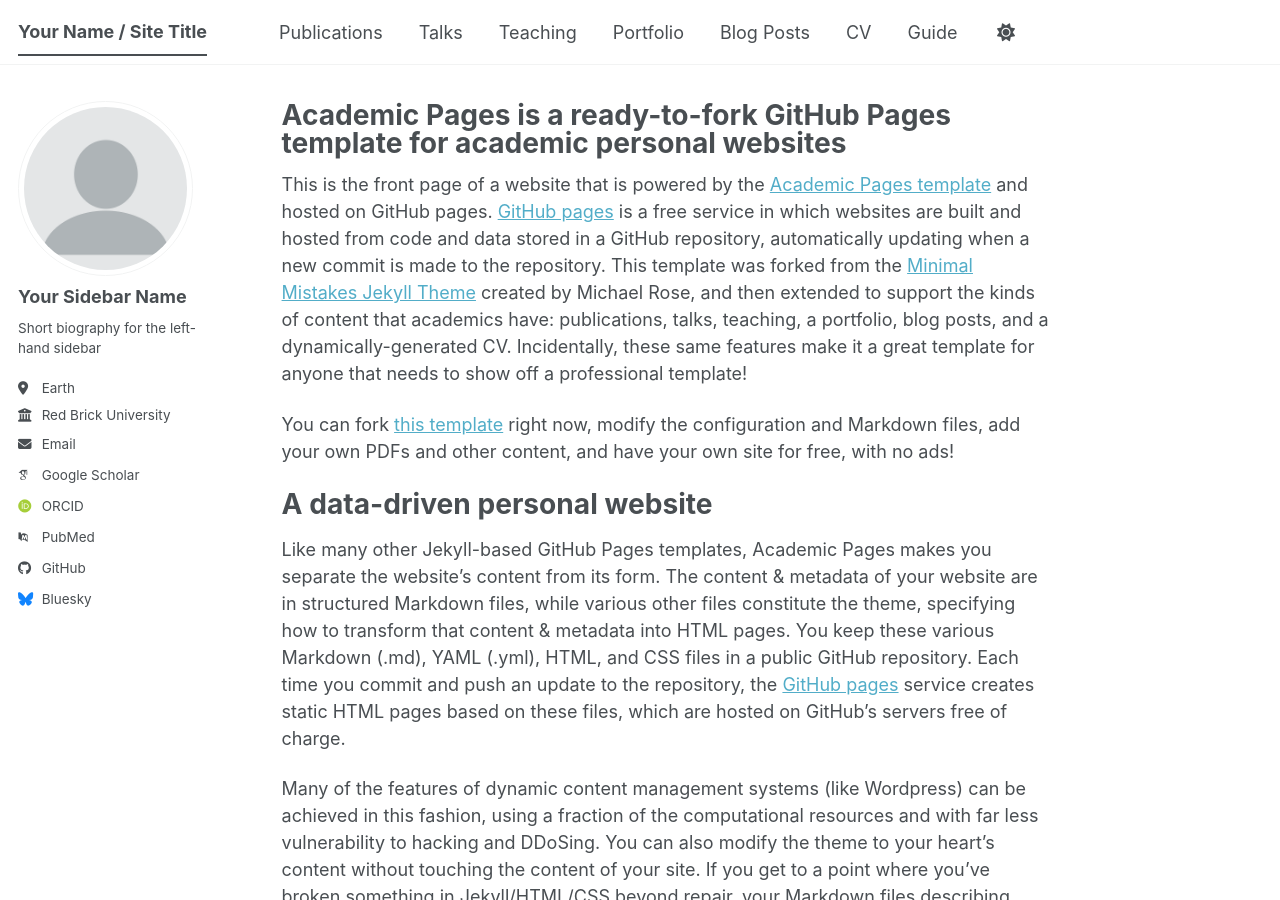
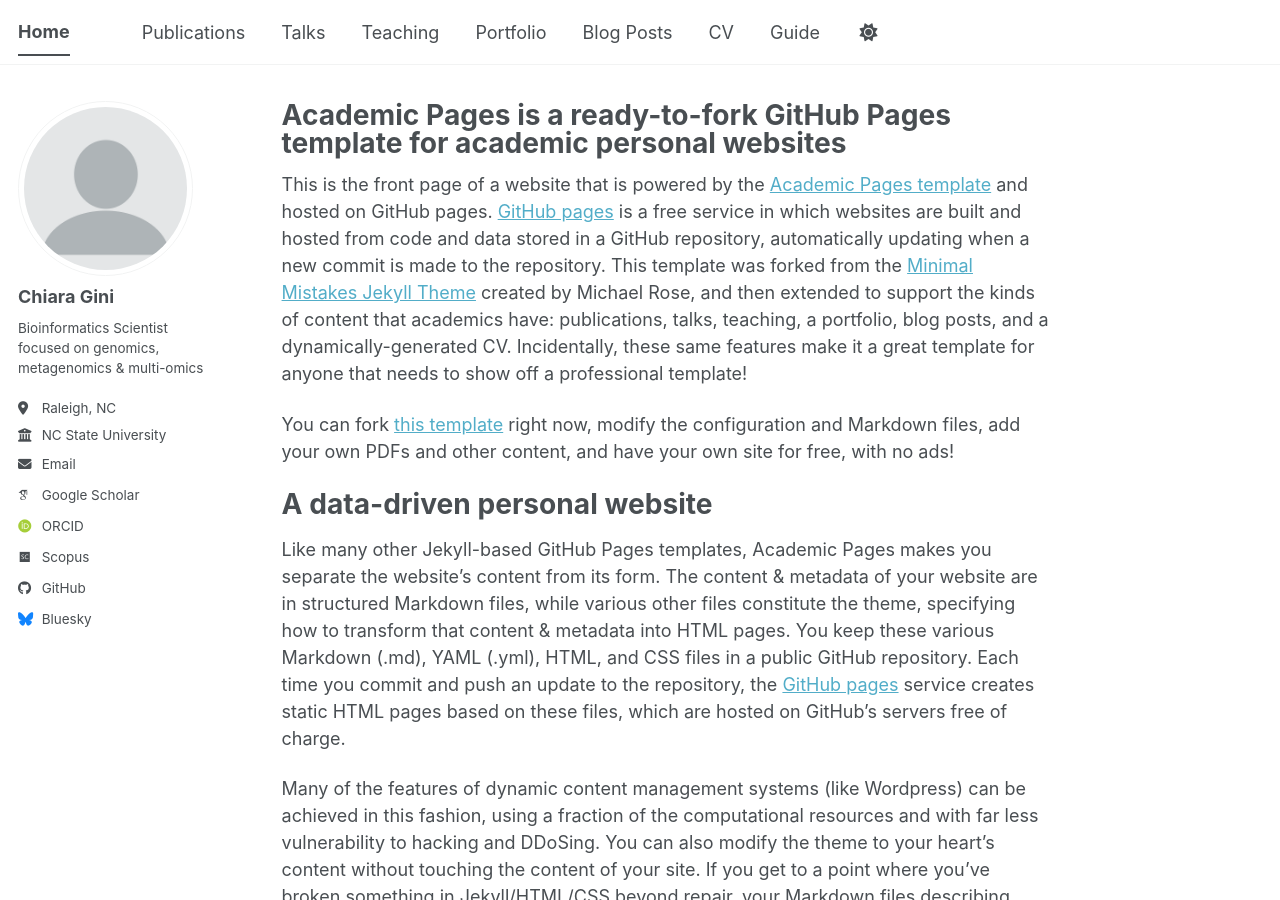
Before and after one commit to bioinfogini/bioinfogini.github.io, a Jekyll site: the page built from _pages/about.md, in a window 1280 px wide and 900 px high. Built offline with Jekyll 4.4.1, drawn with Linux system fonts in a browser that asks for light colours; some web fonts are replaced; a script bundle is joined from its source files by our own code; library files that are not in the unit come from our copies.

Commit message:
Update _config.yml

```diff
--- a/_config.yml
+++ b/_config.yml
@@ -9,7 +9,7 @@
 # Basic Site Settings
 locale                   : "en-US"
 site_theme               : "default" # The available themes options are "default", "air", "sunrise", "mint", "dirt" and "contrast"
-title                    : "Your Name / Site Title"
+title                    : "Home"
 title_separator          : "-"
 name                     : &name "Your Name"
 description              : &description "Your Name's academic portfolio"   # Update this with a general description of your site, this is the default if not overridden by a page
@@ -24,26 +24,26 @@
 author:
   # Biographic information
   avatar           : "profile.png"
-  name             : "Your Sidebar Name"
+  name             : "Chiara Gini"
   pronouns         : # example: "she/her"
-  bio              : "Short biography for the left-hand sidebar"
-  location         : "Earth"
-  employer         : "Red Brick University"
+  bio              : "Bioinformatics Scientist focused on genomics, metagenomics & multi-omics"
+  location         : "Raleigh, NC"
+  employer         : "NC State University"
   uri              : # URL
-  email            : "none@example.org"
+  email            : "chiaraginibioinfo@gmail.com"
 
   # Academic websites
   academia         : # URL
   arxiv            : # URL - Update with the correct link to your profile
-  googlescholar    : "https://scholar.google.com/citations?user=PS_CX0AAAAAJ"
+  googlescholar    : "https://scholar.google.com/citations?user=y32Vsw8AAAAJ&hl=en&oi=ao"
   inspire-hep      : # URL
   impactstory      : # URL
-  orcid            : "https://orcid.org/yourorcidurl"
+  orcid            : "https://orcid.org/0000-0003-4833-2306"
   semantic         : # URL
   ssrn             : # URL
-  pubmed           : "https://www.ncbi.nlm.nih.gov/pubmed/?term=john+snow"
+  pubmed           : # URL
   researchgate     : # URL
-  scopus           : # URL
+  scopus           : "https://www.scopus.com/authid/detail.uri?authorId=57216942929"
   zotero           : # URL
 
 
@@ -51,7 +51,7 @@
   bitbucket        : # Username - Update with your username on the site
   codepen          : # Username
   dribbble         : # Username
-  github           : "academicpages"
+  github           : "https://github.com/bioinfogini"
   kaggle           : # Username
   stackoverflow    : # User number or user number and name (i.e., use "1" or "1/jeff-atwood")
 
```
